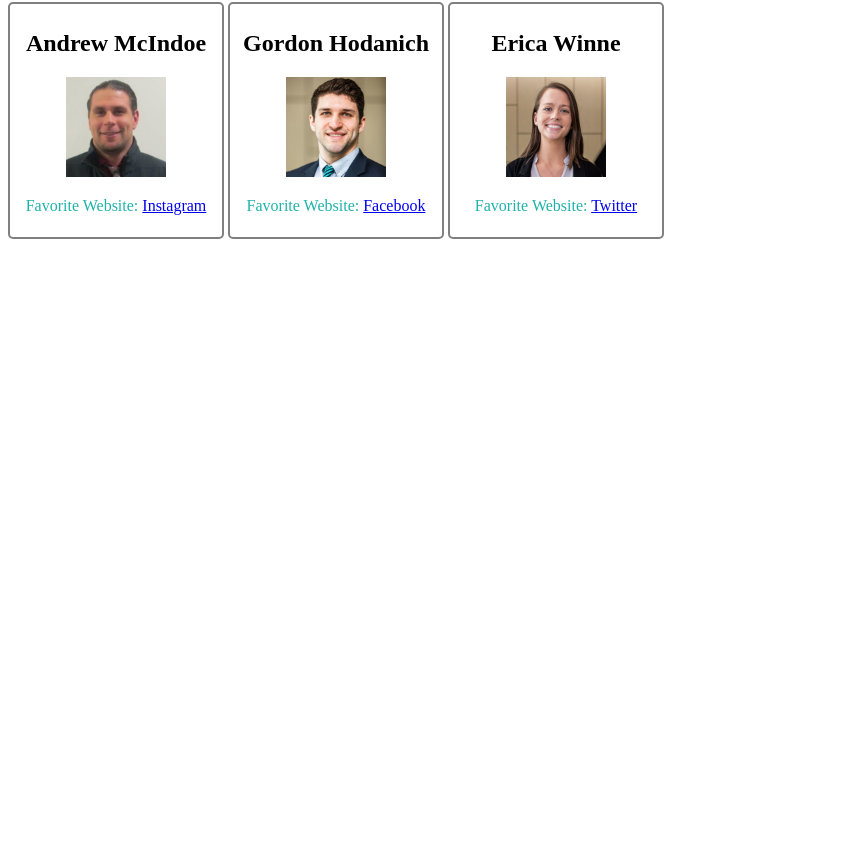
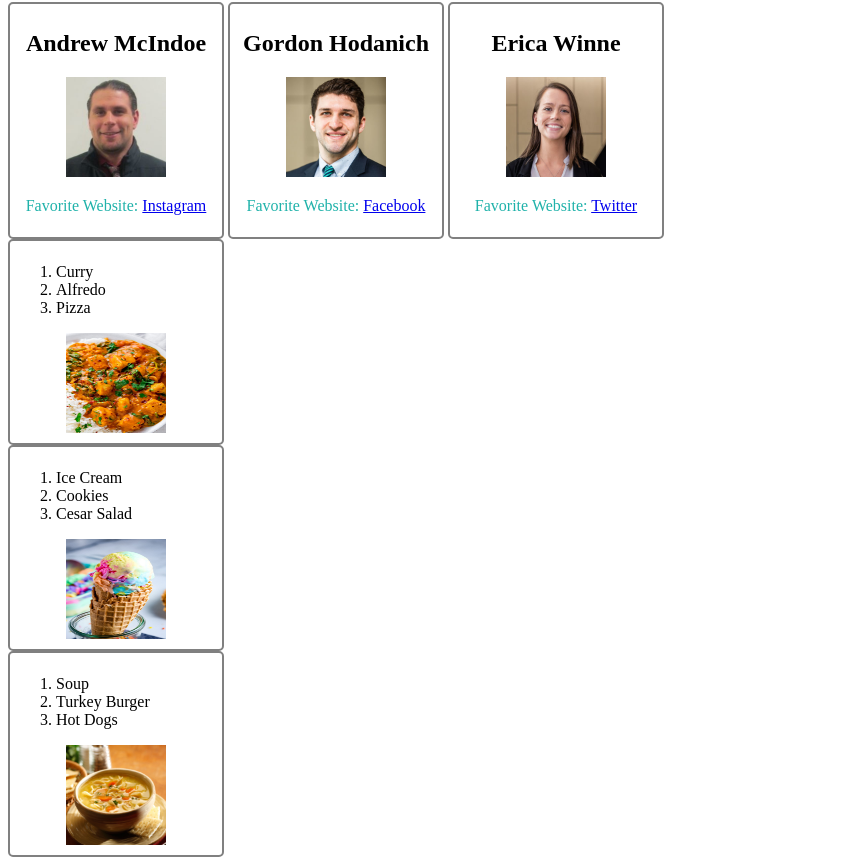
Before and after one commit to KurstynStorms/kurstyn_and_erica_first_git_project, a plain HTML site: page index.html in a window 1280 px wide. Shown: the part 78-943 px from the top of the page, without its empty margins (0-853 px from the left). Before the commit the page ends 800 px from the top, so only its background shows below. Drawn offline with Linux system fonts and the light colour scheme.

Commit message:
favorite-foods

```diff
--- a/css/style.css
+++ b/css/style.css
@@ -12,3 +12,14 @@ div.developer {
     padding: 6px;
     text-align: center;
 }
+div.food {
+    width: 200px;
+    display: block;
+    border: 2px solid grey;
+    border-radius: 5px;
+    padding: 6px;
+    text-align: center;
+}
+ol{
+    text-align: left;
+}
--- a/index.html
+++ b/index.html
@@ -27,5 +27,29 @@
             Favorite Website: <a href="https://www.twitter.com" target= _blank> Twitter </a>
         </p>
         </div>
+        <div class="food">
+        <ol>
+            <li>Curry</li>
+            <li>Alfredo</li>
+            <li>Pizza</li>
+          </ol>
+          <img src="img/curry.jpg" alt="Curry" width="100" height="100">
+          </div>
+          <div class="food">
+          <ol>
+            <li>Ice Cream</li>
+            <li>Cookies</li>
+            <li>Cesar Salad</li>
+          </ol>
+          <img src="img/ice cream.jpg" alt="ice cream" width="100" height="100">
+          </div>
+          <div class="food">
+          <ol>
+            <li>Soup</li>
+            <li>Turkey Burger</li>
+            <li>Hot Dogs</li>
+          </ol>
+          <a href="https://en.wikipedia.org/wiki/Soup" title="Surry" target="_blank"><img src="img/soup.jpg" alt="soup" width="100" height="100"></a>
+          </div>
     </body>
 </html>
```
Also changed, not shown: img/curry.jpg (added), img/ice cream.jpg (added), img/soup.jpg (added), 2 other files.
